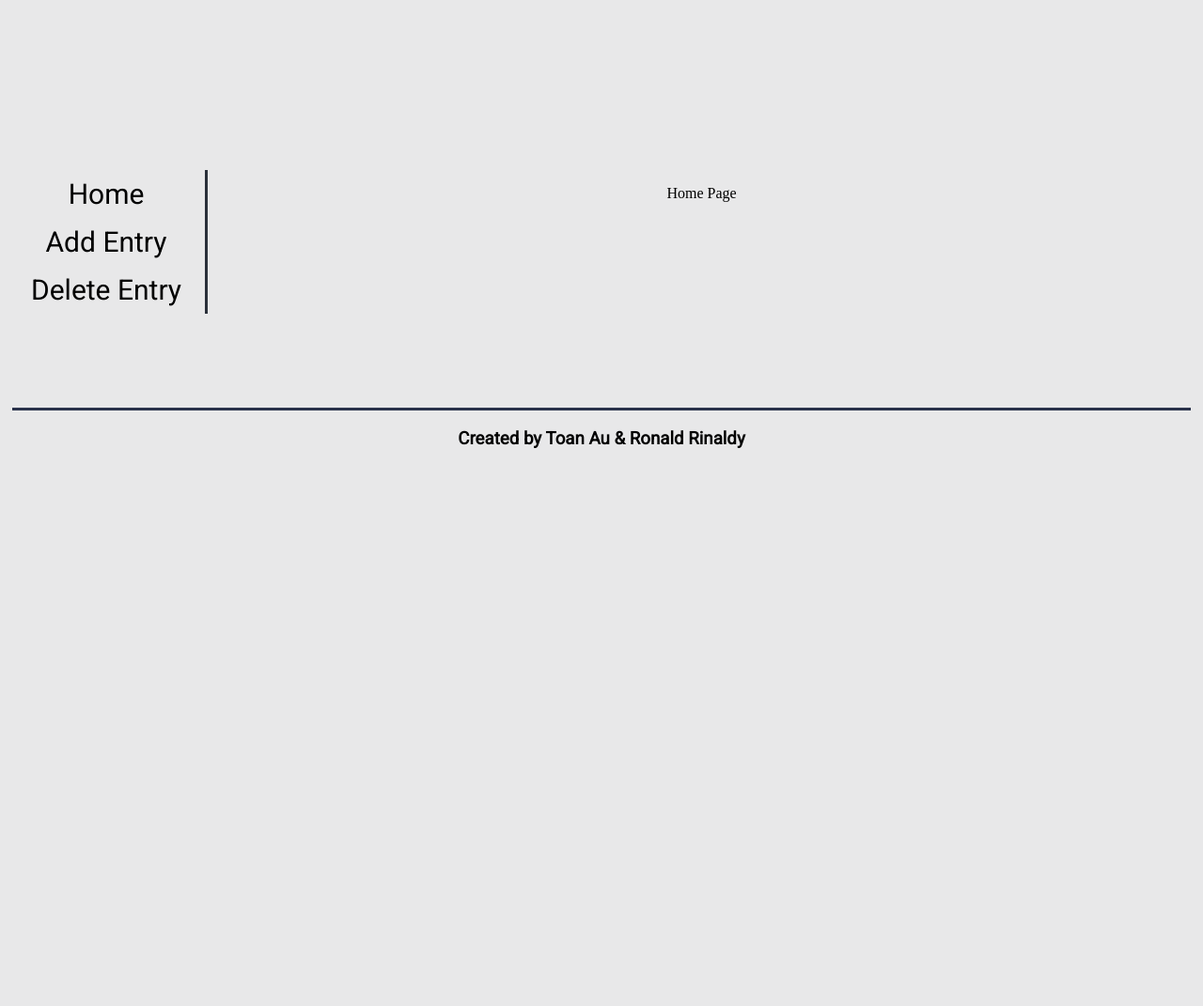
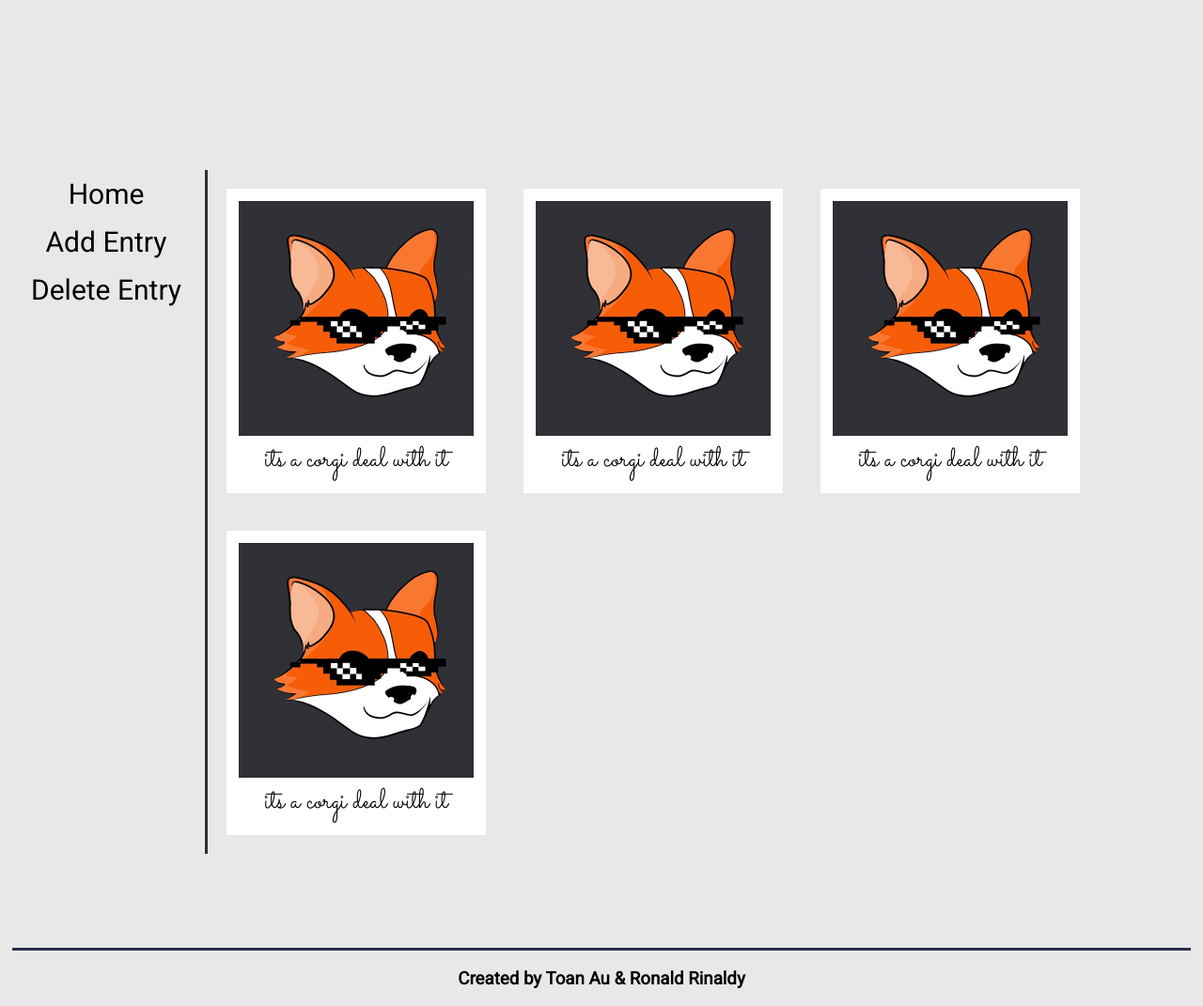
Before and after one commit to DeftCorgi/photo-diary-submission, a Node server app: template views/home.ejs in a window 1280 px wide. Shown: the part 281-1352 px from the top of the page at 94% size. Before the commit the page ends 758 px from the top, so only its background shows below. Run offline with Node 20, Linux system fonts and the light colour scheme; the template is opened without the code that fills it, so the values that code supplies are empty; some libraries are stand-ins or nearby versions.

Commit message:
photo polaroid style

```diff
--- a/routes/pages.js
+++ b/routes/pages.js
@@ -18,6 +18,12 @@ module.exports = app => {
     // const userEntries = req.user.entries;
     // const entries = await Entry.get(userEntries).catch(err => {});
     res.render('landing', {layout: 'blank'});
+  });
+
+  app.get('/home', async (req, res) => {
+    // const userEntries = req.user.entries;
+    // const entries = await Entry.get(userEntries).catch(err => {});
+    res.render('home', {layout: 'layout'});
   });
 
   app.get('/entry/new', (req, res) => {
--- a/server.js
+++ b/server.js
@@ -22,6 +22,7 @@ app.use(passport.initialize());
 app.use(passport.session());
 app.use(bodyParser.json());
 app.use(express.static(path.join(__dirname, 'static/css')));
+app.use(express.static(path.join(__dirname, 'static/image')));
 
 // connect datastore with model package
 const datastore = new Datastore({
--- a/static/css/landing.css
+++ b/static/css/landing.css
@@ -8,8 +8,8 @@ html {
 }
 .title {
     text-align: center;
-    margin-bottom: 15%;
-    margin-top: 20%;
+    margin-bottom: 10%;
+    margin-top: 10%;
 }
 h1 {
     font-size: 100px;
--- a/static/css/style.css
+++ b/static/css/style.css
@@ -26,11 +26,9 @@ h1::after {
     margin-bottom: 100px;
 
 }
-.entries {
-    border-left: solid #2B303A;
-    width: 100%;
 
-}
+
+
 body {
     /* border: solid black;   */
 }
@@ -38,7 +36,6 @@ body {
     padding-right: 5px;
     border-right: #2B303B;
     padding-left: 5px;
-
 
 }
 ul {
@@ -73,3 +70,23 @@ li a:hover {
     border-top: solid #2A324B;
     font-family: 'Roboto';
 }
+
+.entries {
+    border-left: solid #2B303A;
+    width: 100%;
+    display: Flex;
+    flex-wrap: wrap;
+
+}
+
+.photo {
+    background: white;
+    border: solid white;
+    margin: 20px;
+    padding: 10px;
+
+}
+.caption {
+    font-family: 'Sacramento';
+    font-size: 30px;
+}
--- a/views/home.ejs
+++ b/views/home.ejs
@@ -1 +1,24 @@
-<p>Home Page</p>
+<div class="photo">
+        <img src="ToanAu_corgi.jpg" width=250 height=250 />
+        <div class="caption">
+            its a corgi deal with it
+        </div>
+</div>
+<div class="photo">
+        <img src="ToanAu_corgi.jpg" width=250 height=250 />
+        <div class="caption">
+            its a corgi deal with it
+        </div>
+</div>
+<div class="photo">
+        <img src="ToanAu_corgi.jpg" width=250 height=250 />
+        <div class="caption">
+            its a corgi deal with it
+        </div>
+</div>
+<div class="photo">
+        <img src="ToanAu_corgi.jpg" width=250 height=250 />
+        <div class="caption">
+            its a corgi deal with it
+        </div>
+</div>
```
Also changed, not shown: views/index.ejs (+3 -4 lines), image/Ronald_devil.png (deleted), image/logo.png (deleted), static/image/ToanAu_corgi.jpg (added).
